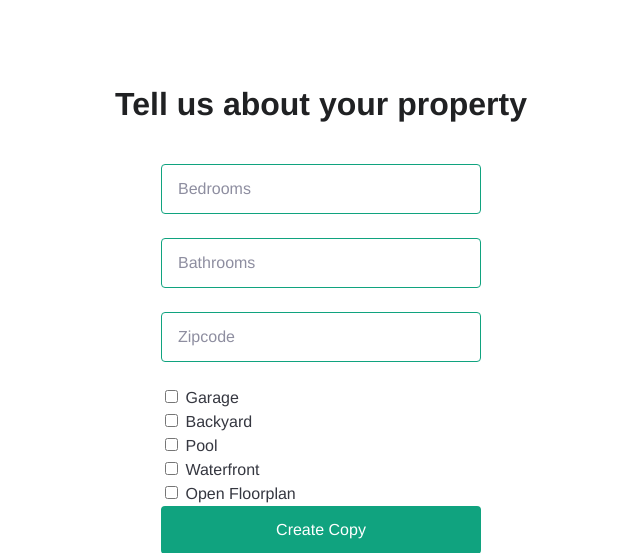
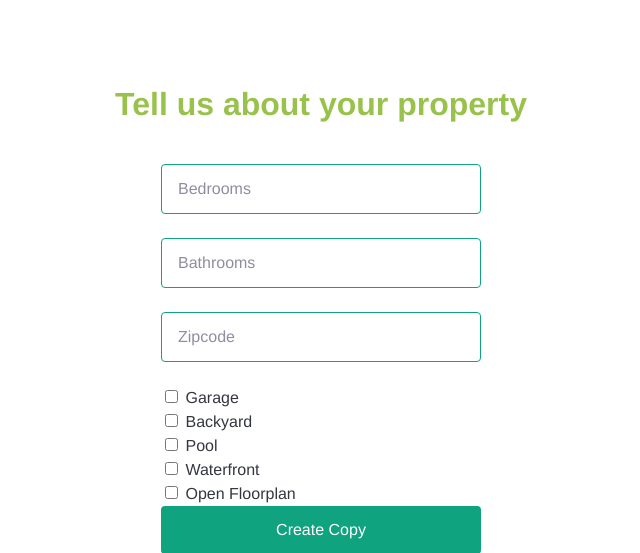
Before and after one commit to jgrossberg/python-franklin, a Flask app: page / in a window 1280 px wide. Shown: the top 553 px of the page, without its empty margins (319-959 px from the left). Run offline with Flask 2, Linux system fonts and the light colour scheme; some web fonts are replaced.

Commit message:
touch css

```diff
--- a/static/main.css
+++ b/static/main.css
@@ -33,7 +33,7 @@ h3 {
   font-size: 32px;
   line-height: 40px;
   font-weight: bold;
-  color: #202123;
+  color: #99C24D;
   margin: 16px 0 40px;
 }
 form {
--- a/templates/contact.html
+++ b/templates/contact.html
@@ -9,8 +9,6 @@
 </head>
 
 <body>
-contact page
+<h3>contact page</h3>
 <a href="/">home</a>
-
-
 </body>
```
